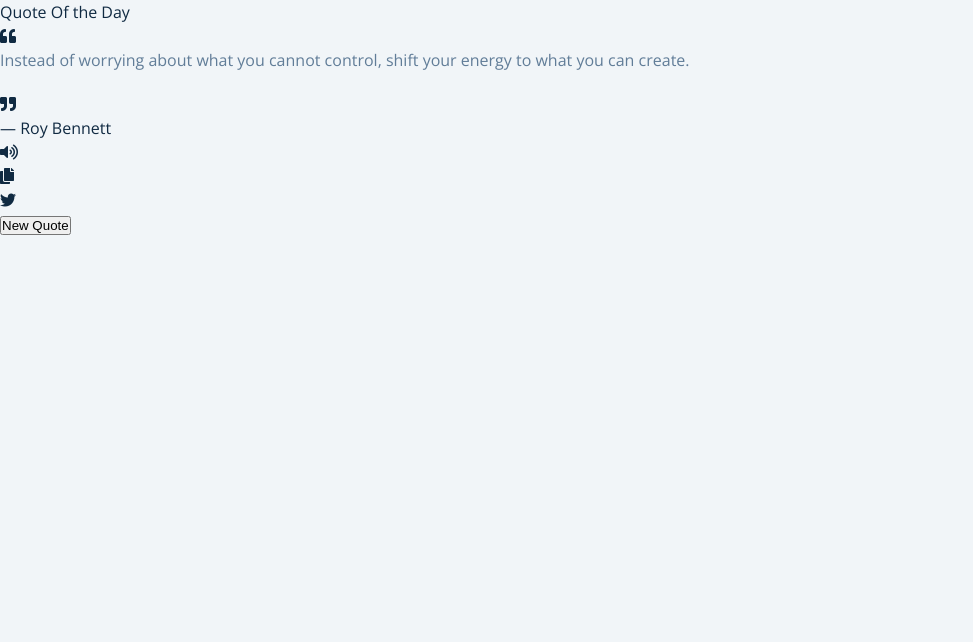
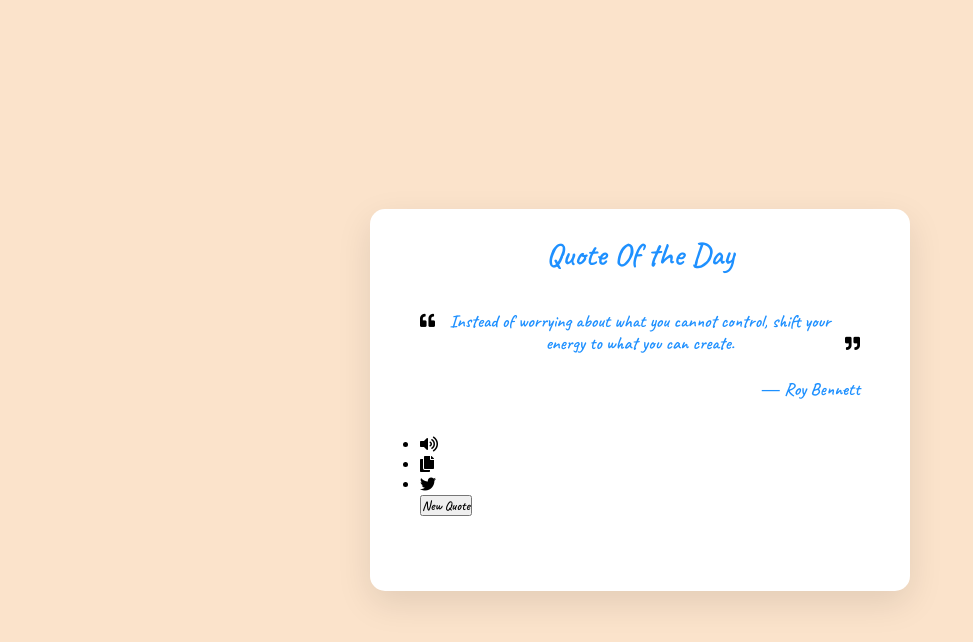
Before and after one commit to bee-thedev/vanillajs-navbar, a plain HTML site: page Pages/quotes.html in a window 1280 px wide. Shown: the whole page, without its empty margins (0-973 px from the left). Drawn offline with nearby package versions, Linux system fonts and the light colour scheme; files that its build step writes are made by us from their sources.

Commit message:
Quote.css updated

```diff
--- /dev/null
+++ b/CSS/quotes.css
@@ -0,0 +1,88 @@
+@import url('https://fonts.googleapis.com/css2?family=Caveat:wght@600&display=swap');
+
+/* :root{
+   /* ----- Fonts ----- */
+   /* --font-main: 'Caveat', cursive;
+  */
+   /* ------ Color Scheme ---- */
+
+   /* --color-main: gray;
+} */
+
+*{
+    margin: 0%;
+    padding: 0%;
+    box-sizing: border-box;
+    font-family: 'Caveat', cursive;
+}
+
+body{
+    display: flex;
+    align-items: center;
+    justify-content: center;
+    min-height: 100vh;
+    background: #fbe3cb;
+  }
+/* ----- Main Container ------ */
+
+  .quote-container{
+      width: 540px;
+      background-color: white;
+      border-radius: 15px;
+      padding: 25px 50px 75px;
+      box-shadow: 0 12px 35px rgba(0,0,0,0.1);;
+  }
+
+  /* ------- Header and p and span tag ----*/
+header, .quote-content :where(p, span){
+    color: dodgerblue;
+}
+
+/* ------ Header's Weight ----- */
+
+.quote-container header{
+    font-size: 2rem;
+    font-weight: 900;
+    text-align: center;
+}
+
+/*------ Content inside the Container -----*/
+
+.quote-container .quote-content{
+    margin: 35px 0;
+}
+
+/*------- Quote Content Containing the Quote text -----*/
+
+.quote-content .quote-text{
+    display: flex;
+    justify-content: space-between;
+}
+
+.quote-text i{
+    font-size: 15px;
+}
+
+.quote-text i:first-child{
+    margin: 3px 10px 0px 0px;
+
+}
+
+.quote-text i:last-child{
+    margin: 0 0 3px 10px;
+    display: flex;
+    align-items: flex-end;
+}
+
+.quote-text .quote{
+    font-size: 18px;
+    text-align: center;
+    word-break: break-all;
+}
+
+.quote-content .quote-author{
+    display: flex;
+    font-size: 18px;
+    justify-content: flex-end;
+    margin-top: 24px;
+}
--- a/Pages/quotes.html
+++ b/Pages/quotes.html
@@ -12,16 +12,16 @@
     crossorigin="anonymous" />
 
     <!-- styles -->
-    <link rel="stylesheet" href="CSS/navbar.css" />
+    <link rel="stylesheet" href="/CSS/quotes.css" />
   </head>
   <body>
-        <div class="quote-container">
+        <div class="quote-container" style="font-family:'Caveat', cursive;">
             <header>Quote Of the Day</header>
         <!---------------- Container For Quote Text ------------>
             <div class="quote-content">
                 <div class="quote-text">
                     <i class="fas fa-quote-left"></i>
-                    <p>Instead of worrying about what you cannot control, shift your energy to what you can create.</p>
+                    <p class="quote">Instead of worrying about what you cannot control, shift your energy to what you can create.</p>
                     <i class="fas fa-quote-right"></i>
                 </div>
 
```
